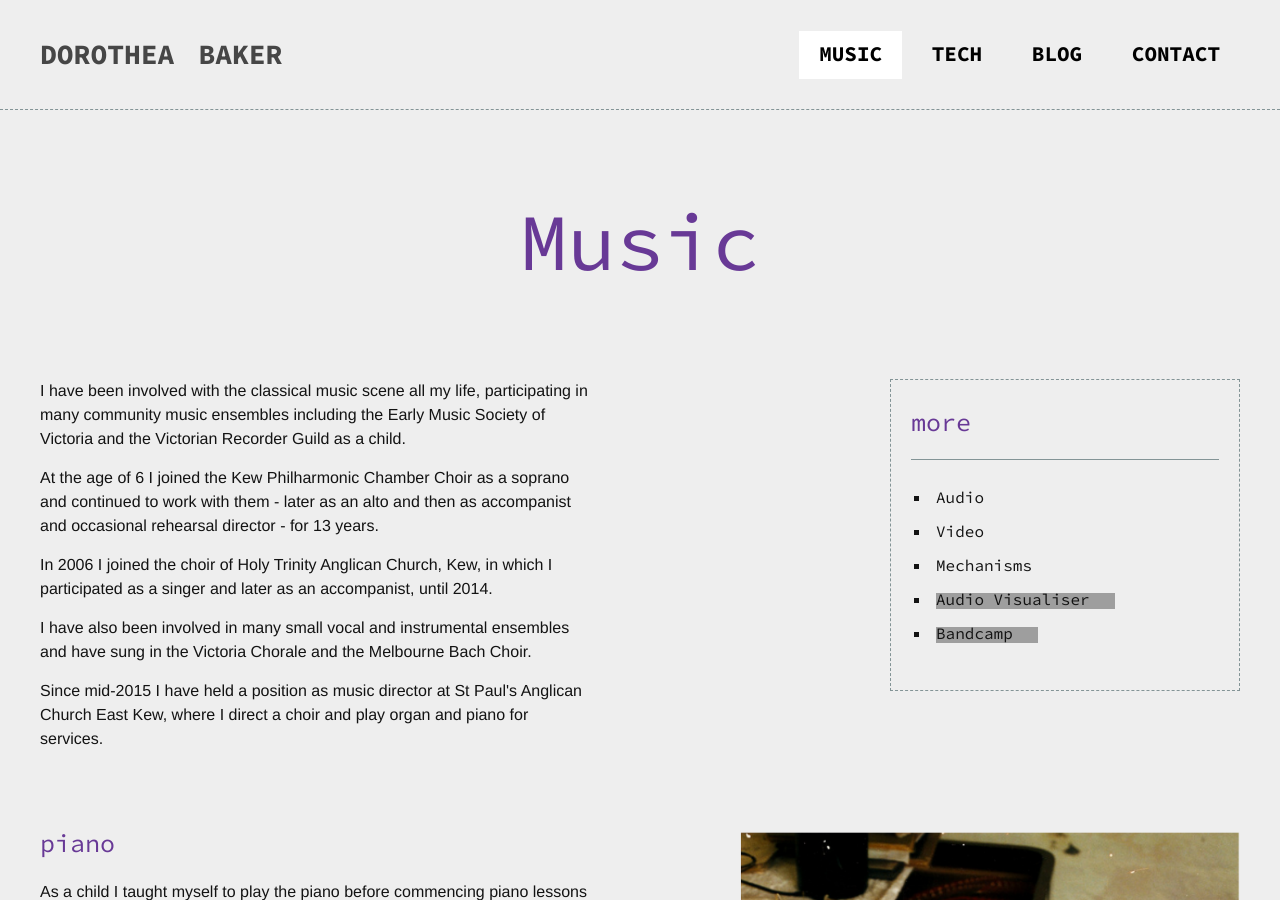
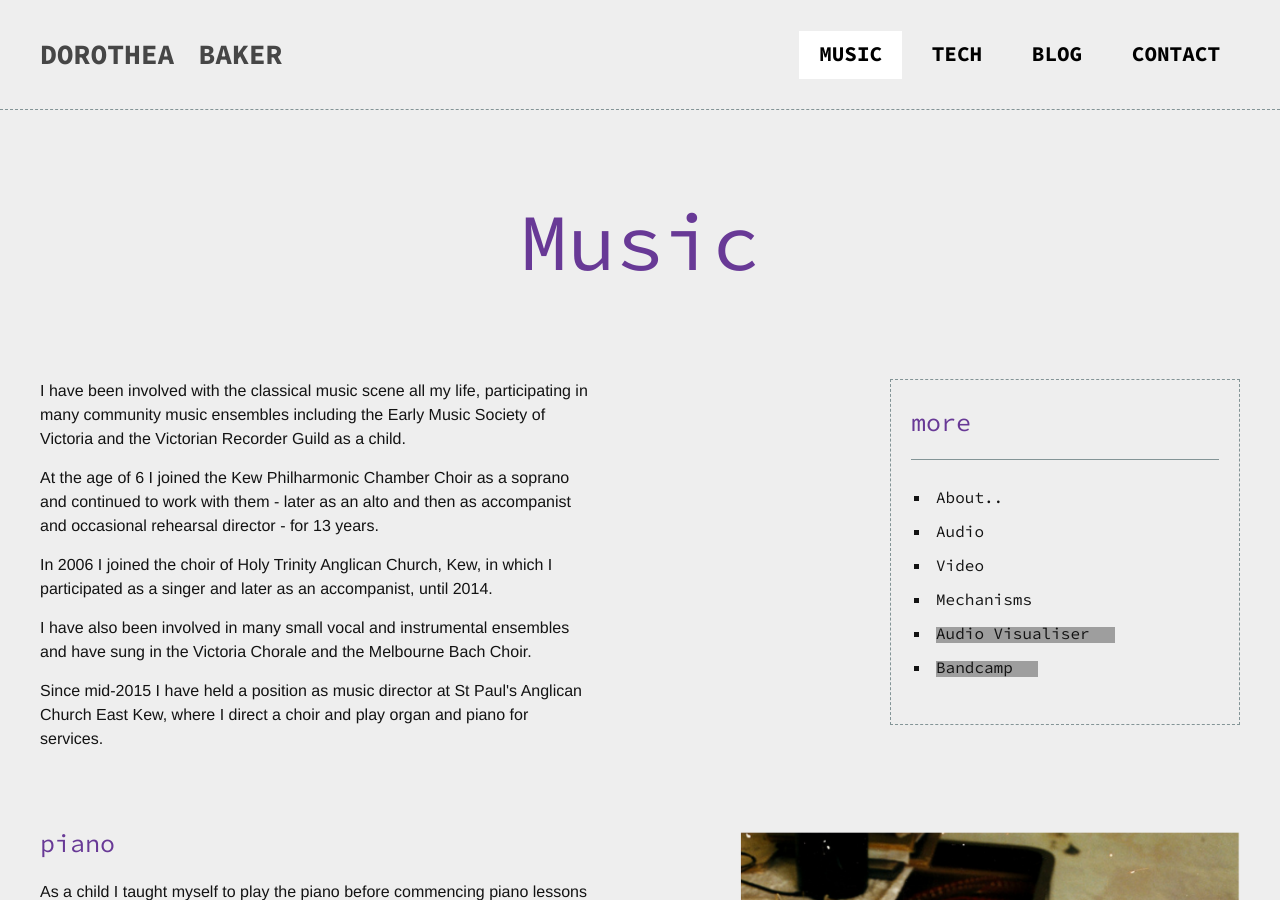
Before and after one commit to d-baker/navsite, a Jekyll site: the page built from music.html, in a window 1280 px wide and 900 px high. Built offline with Jekyll 4.4.1, drawn with Linux system fonts in a browser that asks for light colours; nearby versions of some CDN libraries; comment, search, counter and statistics services are not loaded; grey boxes are pictures that could not be loaded.

Commit message:
add about links to dropdowns

```diff
--- a/_includes/music-submenu.html
+++ b/_includes/music-submenu.html
@@ -1,4 +1,12 @@
 <ul>
+	<li>
+		{% if page.url == "/music/" %}
+		    <a class="current landing" href="{{ page.url | prepend: site.baseurl }}">about..</a>
+		{% else %}
+		    <a class="landing" href="{{ "/music/" | prepend: site.baseurl }}">about...</a>
+		{% endif %}
+	</li>
+
 	<li>
 		{% if page.url == "/music/audio/" %}
 		    <a class="current" href="{{ page.url | prepend: site.baseurl }}">audio</a>
--- a/_includes/tech-submenu.html
+++ b/_includes/tech-submenu.html
@@ -1,4 +1,12 @@
 <ul>
+	<li>
+        {% if page.url == "/tech/" %}
+            <a class="current landing" href="{{ page.url | prepend: site.baseurl }}">about...</a>
+        {% else %}
+            <a class="landing" href="{{ "/tech/" | prepend: site.baseurl }}">about...</a>
+        {% endif %}
+	</li>
+
 	<li>
 	{% if page.url == "/tech/bots/" %}
 	    <a class="current" href="{{ page.url | prepend: site.baseurl }}">twitter bots</a>
```
